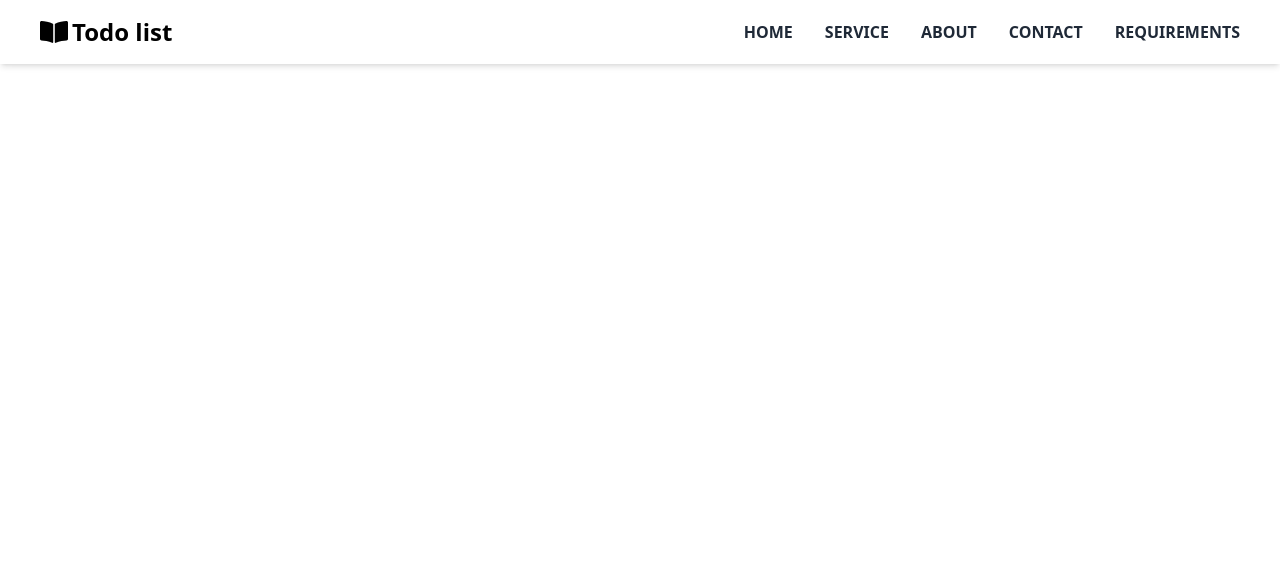
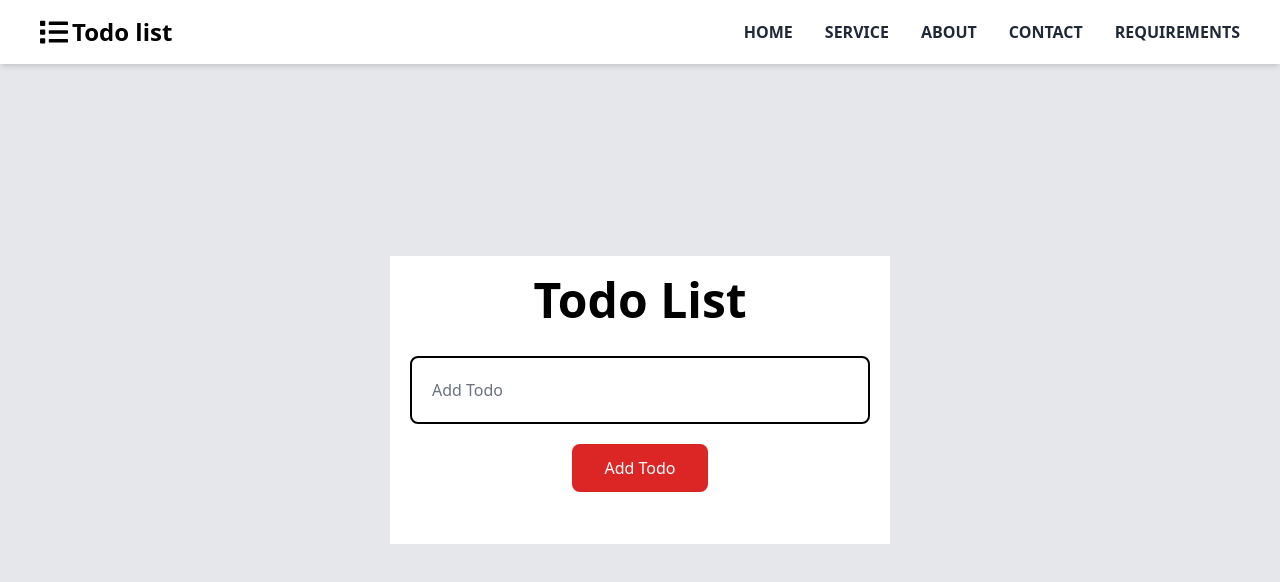
Before and after one commit to kalashjain1010/Todo-list, a React (Create React App) app: page / in a window 1280 px wide. Shown: the top 582 px of the page. Built offline with nearby package versions, Linux system fonts and the light colour scheme.

Commit message:
adding todo list

```diff
--- a/src/App.js
+++ b/src/App.js
@@ -1,16 +1,14 @@
 // import logo from './logo.svg';
-import Navbar from './Components/Navbar';
-import Todo from './Components/Todo';
+import Navbar from "./Components/Navbar";
+import Todo from "./Components/Todo";
 // import './App.css';
 
 function App() {
   return (
-  <>
-    <Navbar />
-    <div className='mt-56'>
+    <>
+      <Navbar />
       <Todo />
-     </div>
-  </>
+    </>
   );
 }
 
--- a/src/Components/Navbar.jsx
+++ b/src/Components/Navbar.jsx
@@ -1,5 +1,5 @@
 import React, { useState } from 'react';
-import { FaBookOpen, FaBars, FaTimes } from 'react-icons/fa';
+import { FaList, FaBars, FaTimes } from 'react-icons/fa';
 
 const Navbar = () => {
   let Links = [
@@ -12,11 +12,12 @@ const Navbar = () => {
   let [open, setOpen] = useState(false);
 
   return (
+    <>
     <div className='shadow-md w-full fixed top-0 left-0'>
       <div className='md:flex items-center justify-between bg-white py-4 md:px-10 px-7'>
         {/* logo section */}
         <div className='font-bold text-2xl cursor-pointer flex items-center gap-1'>
-          <FaBookOpen className='w-7 h-7' />
+          <FaList className='w-7 h-7' />
           <span>Todo list </span>
         </div>
         {/* Menu icon */}
@@ -33,6 +34,7 @@ const Navbar = () => {
         </ul>
       </div>
     </div>
+          </>
   );
 };
 
--- a/src/Components/Todo.jsx
+++ b/src/Components/Todo.jsx
@@ -1,11 +1,67 @@
-import React from 'react'
+import React, { useState } from 'react'
 
 const Todo = () => {
-  return (
-    <div>
 
-    </div>
-  )
+    const [todo, setTodo] = useState("");
+    const [todoList, setTodoList] = useState([]);
+
+    const handleForm = (e) => {
+      e.preventDefault();
+      setTodoList([...todoList, { todoName: todo }]);
+      setTodo("");
+    };
+
+    const deleteTodo = (deleteValue) => {
+      const restTodoList = [
+        ...todoList.filter((val) => {
+          return val.todoName !== deleteValue;
+        }),
+      ];
+      setTodoList(restTodoList);
+    };
+
+    return (
+      <div className="bg-gray-200 w-full h-screen flex items-center">
+        <div className="w-[500px] mx-auto text-center bg-white p-5">
+          <h1 className="text-5xl font-bold mb-8">Todo List</h1>
+          <form onSubmit={handleForm}>
+            <input
+              className="border-2 placeholder:text-gray-500 rounded-lg border-black w-full p-5 mb-5 text-black"
+              type="text"
+              placeholder="Add Todo"
+              value={todo}
+              onChange={(e) => setTodo(e.target.value)}
+            />
+            <button
+              type="submit"
+              className="bg-red-600 text-white py-3 px-8 rounded-lg mb-8"
+            >
+              Add Todo
+            </button>
+          </form>
+          <div className="todo-show-area">
+            <ul>
+              {todoList.map((singleTodo, index) => {
+                return (
+                  <li
+                    key={index}
+                    className="bg-black mb-5 flex justify-between  text-white py-5 rounded-lg text-3xl px-5"
+                  >
+                    {singleTodo.todoName}{" "}
+                    <span
+                      onClick={() => deleteTodo(singleTodo.todoName)}
+                      className="text-red-600 cursor-pointer"
+                    >
+                      x
+                    </span>
+                  </li>
+                );
+              })}
+            </ul>
+          </div>
+        </div>
+      </div>
+    );
 }
 
 export default Todo
```
